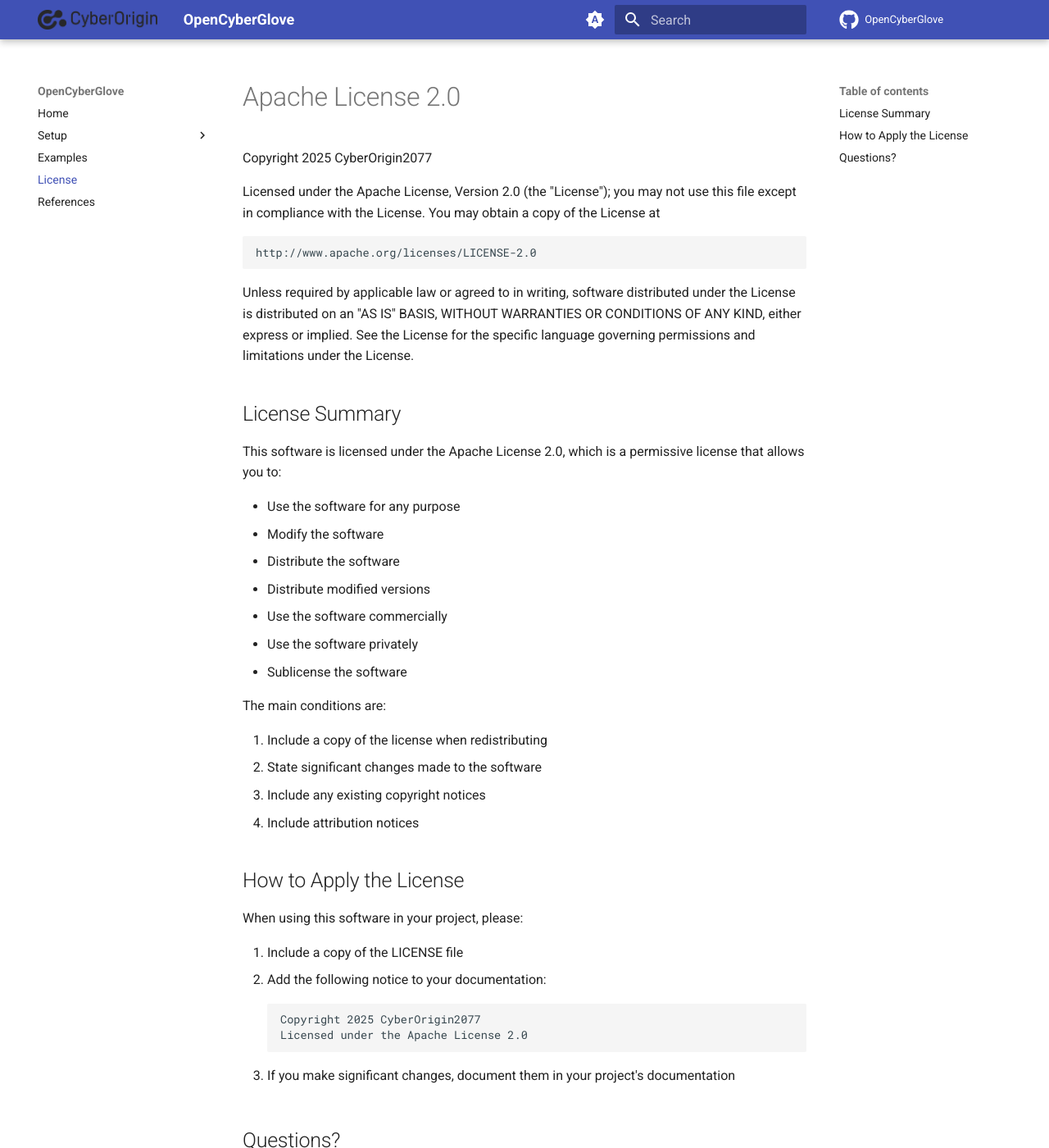
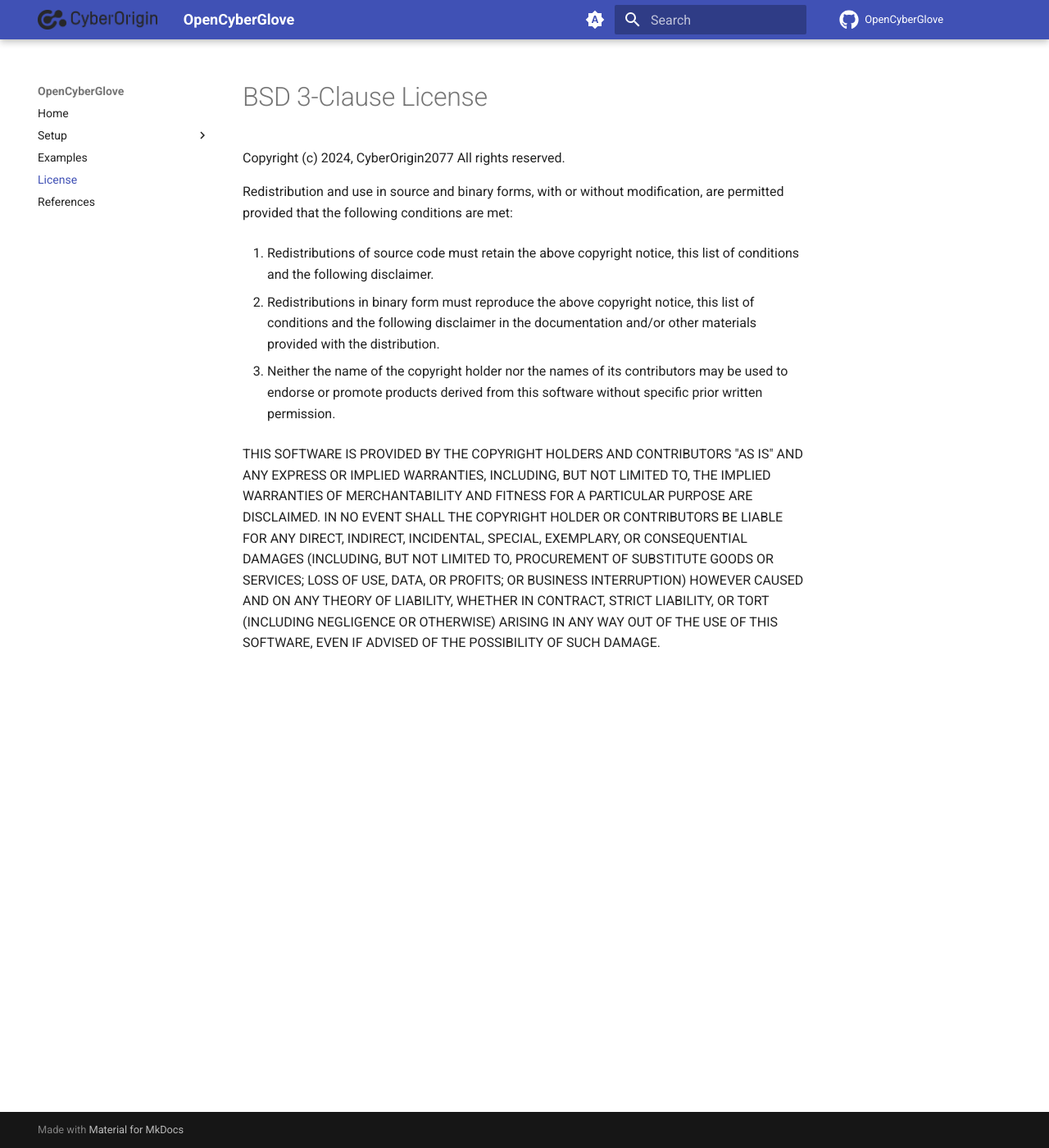
Before and after one commit to CyberOrigin2077/open_cyber_glove, an MkDocs documentation site: the page built from docs/license.md, in a window 1280 px wide and 1400 px high. Shown: the whole window at 82% size. Built offline with MkDocs 1.6.1 and Material for MkDocs 9.7.7, drawn with Linux system fonts in a browser that asks for light colours; comment, search, counter and statistics services are not loaded; some of the changed text lies outside the part shown.

Commit message:
update setup.py and license

````diff
--- a/docs/license.md
+++ b/docs/license.md
@@ -1,54 +1,14 @@
-# Apache License 2.0
+# BSD 3-Clause License
 
-Copyright 2025 CyberOrigin2077
+Copyright (c) 2024, CyberOrigin2077
+All rights reserved.
 
-Licensed under the Apache License, Version 2.0 (the "License");
-you may not use this file except in compliance with the License.
-You may obtain a copy of the License at
+Redistribution and use in source and binary forms, with or without modification, are permitted provided that the following conditions are met:
 
-    http://www.apache.org/licenses/LICENSE-2.0
+1. Redistributions of source code must retain the above copyright notice, this list of conditions and the following disclaimer.
 
-Unless required by applicable law or agreed to in writing, software
-distributed under the License is distributed on an "AS IS" BASIS,
-WITHOUT WARRANTIES OR CONDITIONS OF ANY KIND, either express or implied.
-See the License for the specific language governing permissions and
-limitations under the License.
+2. Redistributions in binary form must reproduce the above copyright notice, this list of conditions and the following disclaimer in the documentation and/or other materials provided with the distribution.
 
-## License Summary
+3. Neither the name of the copyright holder nor the names of its contributors may be used to endorse or promote products derived from this software without specific prior written permission.
 
-This software is licensed under the Apache License 2.0, which is a permissive license that allows you to:
-
-- Use the software for any purpose
-- Modify the software
-- Distribute the software
-- Distribute modified versions
-- Use the software commercially
-- Use the software privately
-- Sublicense the software
-
-The main conditions are:
-
-1. Include a copy of the license when redistributing
-2. State significant changes made to the software
-3. Include any existing copyright notices
-4. Include attribution notices
-
-## How to Apply the License
-
-When using this software in your project, please:
-
-1. Include a copy of the LICENSE file
-2. Add the following notice to your documentation:
-   ```
-   Copyright 2025 CyberOrigin2077
-   Licensed under the Apache License 2.0
-   ```
-
-3. If you make significant changes, document them in your project's documentation
-
-## Questions?
-
-If you have any questions about the license or how to use it, please:
-1. Check the [Apache License FAQ](https://www.apache.org/foundation/license-faq.html)
-2. Open an issue in our [GitHub repository](https://github.com/CyberOrigin2077/cyber_glove_ros2_py/issues)
-3. Contact our team directly
+THIS SOFTWARE IS PROVIDED BY THE COPYRIGHT HOLDERS AND CONTRIBUTORS "AS IS" AND ANY EXPRESS OR IMPLIED WARRANTIES, INCLUDING, BUT NOT LIMITED TO, THE IMPLIED WARRANTIES OF MERCHANTABILITY AND FITNESS FOR A PARTICULAR PURPOSE ARE DISCLAIMED. IN NO EVENT SHALL THE COPYRIGHT HOLDER OR CONTRIBUTORS BE LIABLE FOR ANY DIRECT, INDIRECT, INCIDENTAL, SPECIAL, EXEMPLARY, OR CONSEQUENTIAL DAMAGES (INCLUDING, BUT NOT LIMITED TO, PROCUREMENT OF SUBSTITUTE GOODS OR SERVICES; LOSS OF USE, DATA, OR PROFITS; OR BUSINESS INTERRUPTION) HOWEVER CAUSED AND ON ANY THEORY OF LIABILITY, WHETHER IN CONTRACT, STRICT LIABILITY, OR TORT (INCLUDING NEGLIGENCE OR OTHERWISE) ARISING IN ANY WAY OUT OF THE USE OF THIS SOFTWARE, EVEN IF ADVISED OF THE POSSIBILITY OF SUCH DAMAGE.
````
Also changed, not shown: docs/faq.md (+1 -1 lines), pyproject.toml (+3 -4 lines), setup.py (+3 -4 lines), 1 other file.
